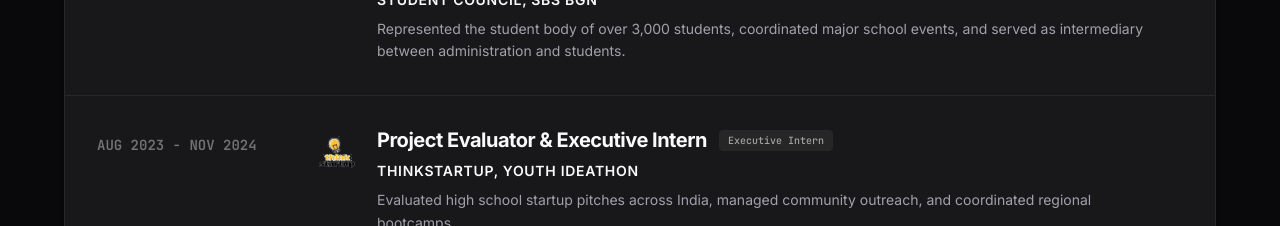
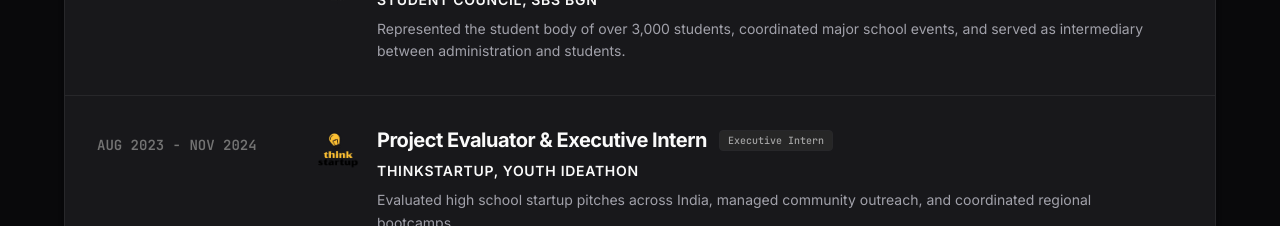
Before and after one commit to 7Biscuits/portfolio-site, a Next.js app: page / in a window 1280 px wide. Shown: the part 2480-2706 px from the top of the page. Built offline with nearby package versions, Linux system fonts and the light colour scheme.

Commit message:
style: remove custom padding and use user-provided transparent ThinkStartup logo natively

```diff
--- a/components/ui/TimelineItem.tsx
+++ b/components/ui/TimelineItem.tsx
@@ -32,15 +32,7 @@
       <div className="flex-grow flex items-start gap-4 text-left min-w-0 w-full md:w-0 md:flex-1">
         {logo && (
           <div className="w-12 h-12 flex-shrink-0 flex items-center justify-center overflow-hidden">
-            <Image
-              src={logo}
-              alt={org}
-              width={48}
-              height={48}
-              className={`w-full h-full object-contain ${
-                org.includes("ThinkStartup") ? "p-1.5" : ""
-              }`}
-            />
+            <Image src={logo} alt={org} width={48} height={48} className="w-full h-full object-contain" />
           </div>
         )}
 
```
Also changed, not shown: public/thinkstartup_logo.png.
